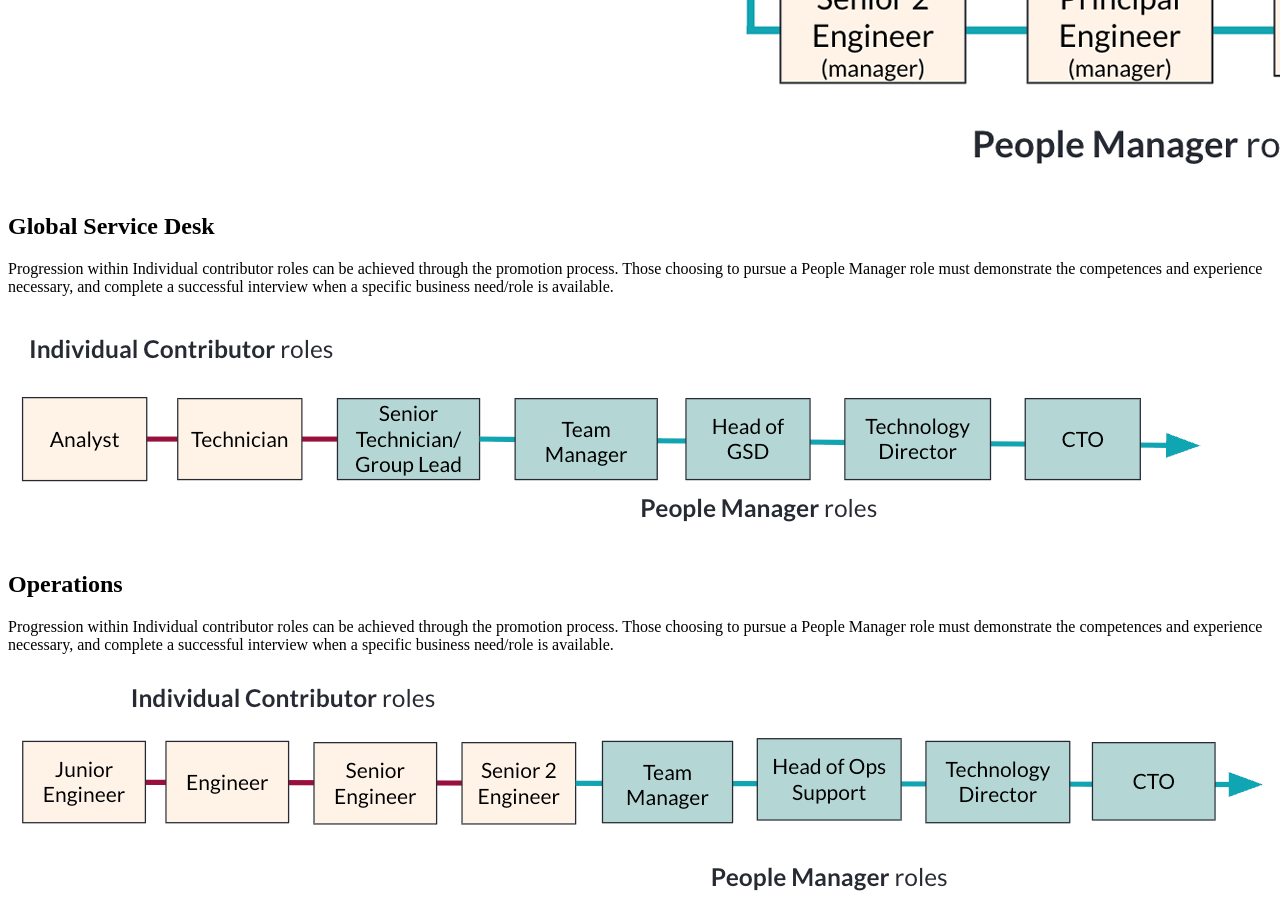
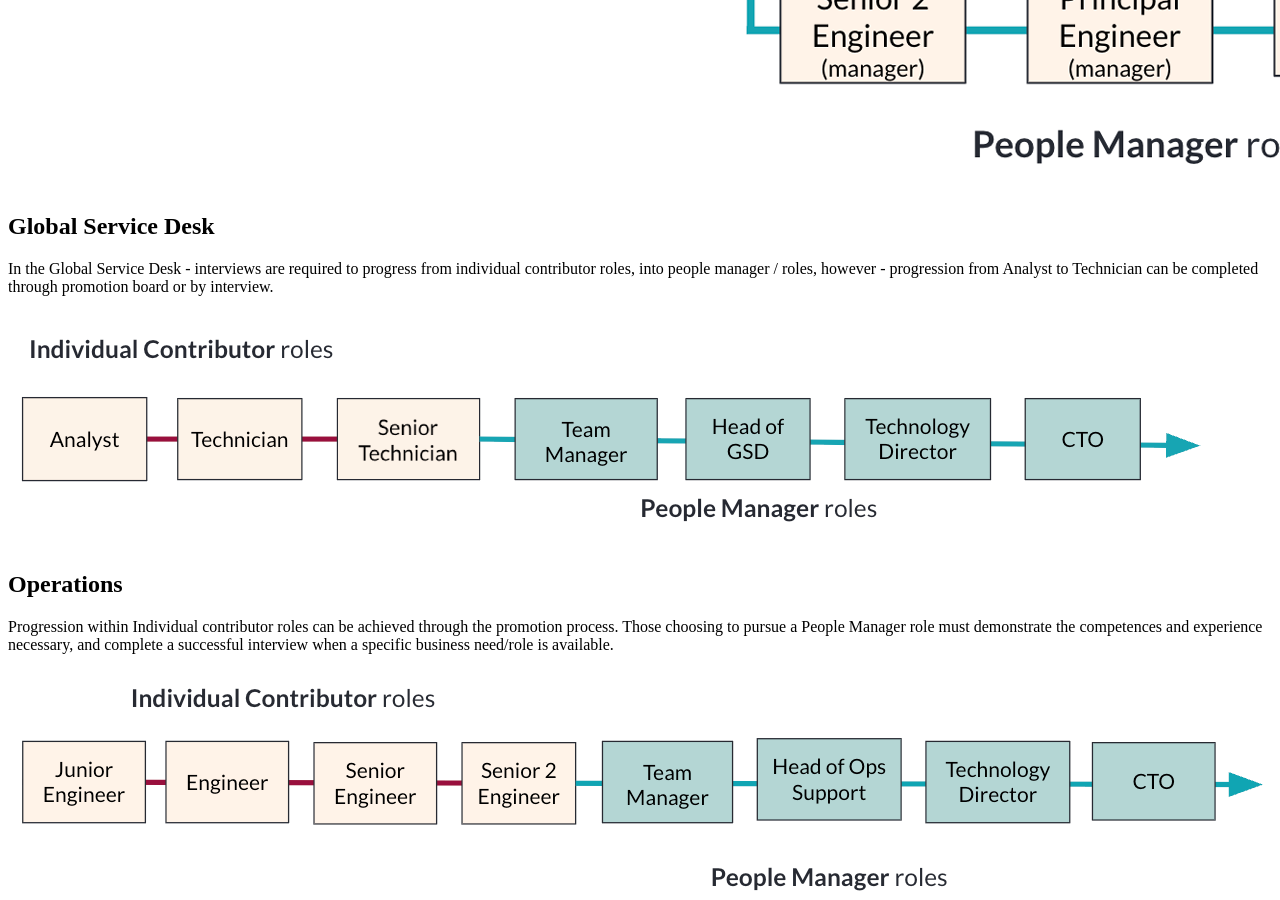
Before and after one commit to Financial-Times/engineering-progression, a Jekyll site: the page built from site/pages/job-families.md, in a window 1280 px wide and 900 px high, scrolled down 707 px. Built offline with Jekyll 4.4.1, drawn with Linux system fonts in a browser that asks for light colours; a style sheet for code colours, icons or effects is not loaded.

Commit message:
Apply changes to the job family page for GSD
These changes were slacked to me from Chris Hall.

```diff
--- a/site/pages/job-families.md
+++ b/site/pages/job-families.md
@@ -17,7 +17,7 @@ Engineers at early stages are Individual Contributors (hands-on), and later have
 
 ## Global Service Desk
 
-Progression within Individual contributor roles can be achieved through the promotion process. Those choosing to pursue a People Manager role must demonstrate the competences and experience necessary, and complete a successful interview when a specific business need/role is available.
+In the Global Service Desk - interviews are required to progress from individual contributor roles, into people manager / roles, however - progression from Analyst to Technician can be completed through promotion board or by interview.
 
 ![A diagram showing the different progression paths in Global Service Desk](/media/service-desk-roles.png)
 
```
Also changed, not shown: site/media/service-desk-roles.png.
